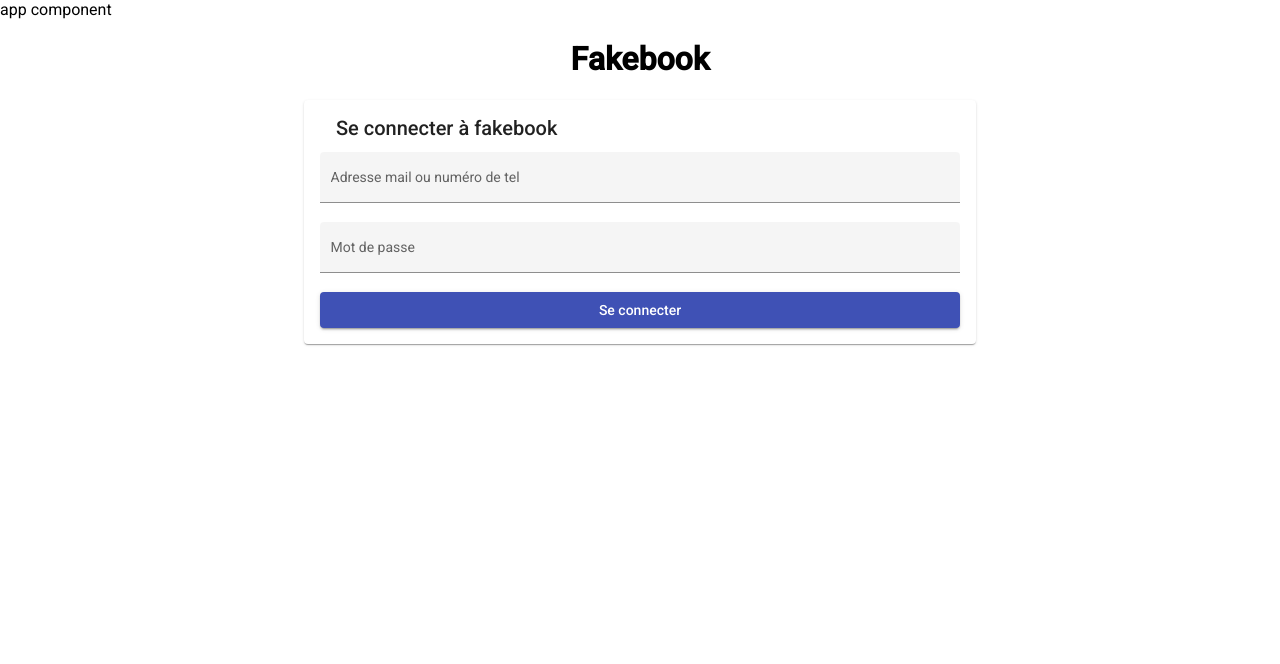
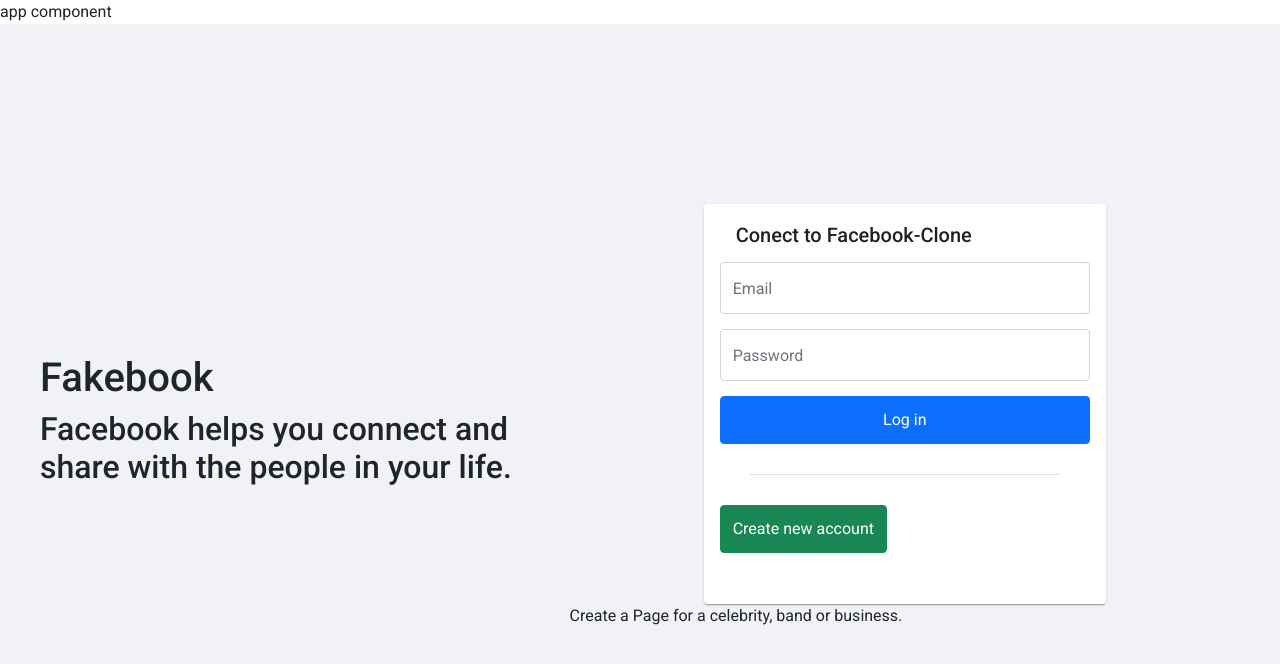
Before and after one commit to adnan974/facebook-clone-frontend, an Angular app: page /login in a window 1280 px wide. Shown: the top 664 px of the page. Built offline with nearby package versions, Linux system fonts and the light colour scheme.

Commit message:
feature/page authentification: ajout de style pour que la page d'authentification ressemble à celle de facebook

```diff
--- a/angular.json
+++ b/angular.json
@@ -1,3 +1,4 @@
+
 {
   "$schema": "./node_modules/@angular/cli/lib/config/schema.json",
   "version": 1,
@@ -27,6 +28,7 @@
               "src/assets"
             ],
             "styles": [
+              "node_modules/bootstrap/dist/css/bootstrap.css",
               "./node_modules/@angular/material/prebuilt-themes/indigo-pink.css",
               "src/styles.css"
             ],
--- a/package.json
+++ b/package.json
@@ -20,6 +20,9 @@
     "@angular/platform-browser": "~12.0.2",
     "@angular/platform-browser-dynamic": "~12.0.2",
     "@angular/router": "~12.0.2",
+    "bootstrap": "^5.1.0",
+    "jquery": "^3.6.0",
+    "popper.js": "^1.16.1",
     "rxjs": "~6.6.0",
     "tslib": "^2.1.0",
     "zone.js": "~0.11.4"
--- a/src/app/modules/auth/auth-routing.module.ts
+++ b/src/app/modules/auth/auth-routing.module.ts
@@ -1,6 +1,7 @@
 import { NgModule } from '@angular/core';
 import { Routes, RouterModule } from '@angular/router';
 import { LoginComponent } from './pages/login/login.component';
+import {MatDividerModule} from '@angular/material/divider';
 
 const routes: Routes = [
   {
@@ -13,7 +14,8 @@
 @NgModule({
   imports: [RouterModule.forChild(routes)],
   exports: [
-    RouterModule
+    RouterModule,
+    MatDividerModule
   ]
 })
 export class AuthRoutingModule { }
--- a/src/app/modules/auth/pages/login/login.component.css
+++ b/src/app/modules/auth/pages/login/login.component.css
@@ -1,18 +1,38 @@
-h1{
-    text-align: center;
+.login-page-container{
+
+    background-color: #f0f2f5;
+    height: 100%;
+}
+
+.login-content{
+    height: 100%;
+    display: flex;
+    flex-direction: row;
+    margin: 0 40px;
+    align-items: center;
+}
+
+.login-form{
+    width: 100%;
+}
+
+.form-group{
+
+    margin-bottom: 15px;
+
+}
+
+.mat-card{
+    margin: auto;
+    width: 60%;
+    height: 400px;
 }
 
 .mat-card-content {
- display: block;
-  }
+    height: 100%;
+}
 
 
-
-.mat-card{
-    width: 50%;
-    margin: auto;
-
-}
 
 .mat-form-field{
     display: block;
@@ -20,4 +40,18 @@
 
 .login-button{
     width: 100%;
+    border-radius: 45;
+    height: 48px;
 }
+
+.register-button{
+    height: 48px;
+}
+
+.form-control{
+    height: 52px;
+}
+
+.divider{
+    margin: 30px;
+}
--- a/src/app/modules/auth/pages/login/login.component.html
+++ b/src/app/modules/auth/pages/login/login.component.html
@@ -1,29 +1,50 @@
 <div class="login-page-container">
+    <div class="login-content">
+        <div class="login-titles">
             <h1>Fakebook</h1>
+            <h2>Facebook helps you connect and share with the people in your life.</h2>
+        </div>
+
+        <div class="login-form">
             <mat-card class="login-card">
                 <mat-card-header>
-          <mat-card-title>Se connecter à fakebook</mat-card-title>
+                  <mat-card-title>Conect to Facebook-Clone</mat-card-title>
                 </mat-card-header>
                 <mat-card-content >
-            <form #userLoginForm="ngForm" (submit)="onSubmit(userLoginForm.value)" class="login-form">
-                <div>
-                    <mat-form-field appearance="fill">
-                        <mat-label>Adresse mail ou numéro de tel</mat-label>
-                        <input name="login-input" ngModel matInput>
-                    </mat-form-field>
+
+                    <form #userLoginForm="ngForm" (submit)="onSubmit(userLoginForm.value)" class="form">
+
+
+                        <div class="form-group">
+                            <input type="email" class="form-control" id="login-input" aria-describedby="emailHelp" placeholder="Email">
+                        </div>
+
+                        <div class="form-group">
+                            <input type="password" class="form-control" id="login-input" aria-describedby="emailHelp" placeholder="Password">
+                        </div>
+
+                        <button class="btn btn-primary login-button" color="primary"  type="submit" >Log in</button>
+
+
+                    </form>
+
+                    <div class="divider">
+                        <mat-divider></mat-divider>
                     </div>
 
                     <div>
-                    <mat-form-field appearance="fill">
-                        <mat-label>Mot de passe</mat-label>
-                        <input name="password-input" ngModel matInput type="password">
-                    </mat-form-field>
+                        <button type="button" class="btn btn-success register-button">Create new account</button>
                     </div>
-
-                <button mat-raised-button color="primary" class="login-button" type="submit" >Se connecter</button>
-            </form>
-
 
                 </mat-card-content>
               </mat-card>
+
+              <div>
+                <p>Create a Page for a celebrity, band or business.</p>
             </div>
+        </div>
+
+
+    </div>
+
+</div>
--- a/src/environments/environment.ts
+++ b/src/environments/environment.ts
@@ -3,8 +3,10 @@
 // The list of file replacements can be found in `angular.json`.
 
 export const environment = {
+  projectName: "Facebook-Clone",
   production: false,
   BASE_URL: "http://localhost:8080"
+
 };
 
 
--- a/src/index.html
+++ b/src/index.html
@@ -9,8 +9,10 @@
   <link rel="preconnect" href="https://fonts.gstatic.com">
   <link href="https://fonts.googleapis.com/css2?family=Roboto:wght@300;400;500&display=swap" rel="stylesheet">
   <link href="https://fonts.googleapis.com/icon?family=Material+Icons" rel="stylesheet">
+
 </head>
 <body>
   <app-root></app-root>
+
 </body>
 </html>
--- a/src/polyfills.ts
+++ b/src/polyfills.ts
@@ -54,6 +54,10 @@
  *
  */
 
+ import 'jquery'
+ import 'popper.js'
+ import 'bootstrap'
+
 /***************************************************************************************************
  * Zone JS is required by default for Angular itself.
  */
```
Also changed, not shown: 1 other file (tests, documents, lock files or other folders). Lines whose indentation alone changed are shown as unchanged.
